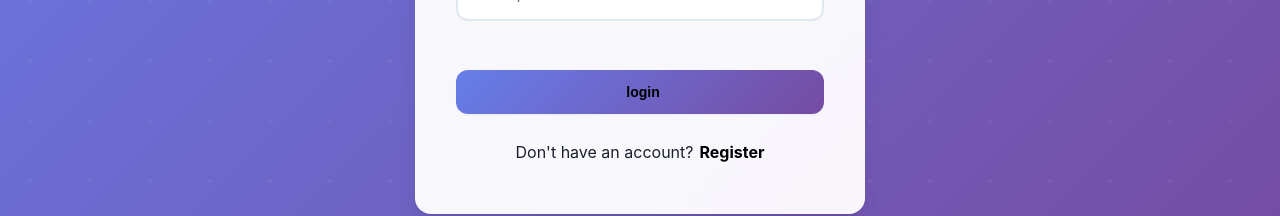
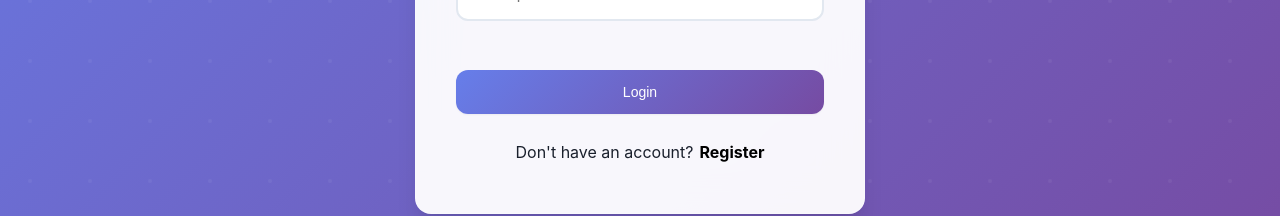
Before and after one commit to mmelokuhlemaphisa/Job-Tracker-App, a React (Vite) app: page /login in a window 1280 px wide. Shown: the part 509-725 px from the top of the page. Built offline with nearby package versions, Linux system fonts and the light colour scheme.

Commit message:
chore: remove  link to navigate to to home in login button

```diff
--- a/src/pages/Login.tsx
+++ b/src/pages/Login.tsx
@@ -69,7 +69,7 @@ export default function Login() {
           <br />
 
             <Button className="button" type="submit">
-              <Link className="link-login" to="/home"> login</Link>
+              Login
             </Button>
 
           <br /> <br />
```
